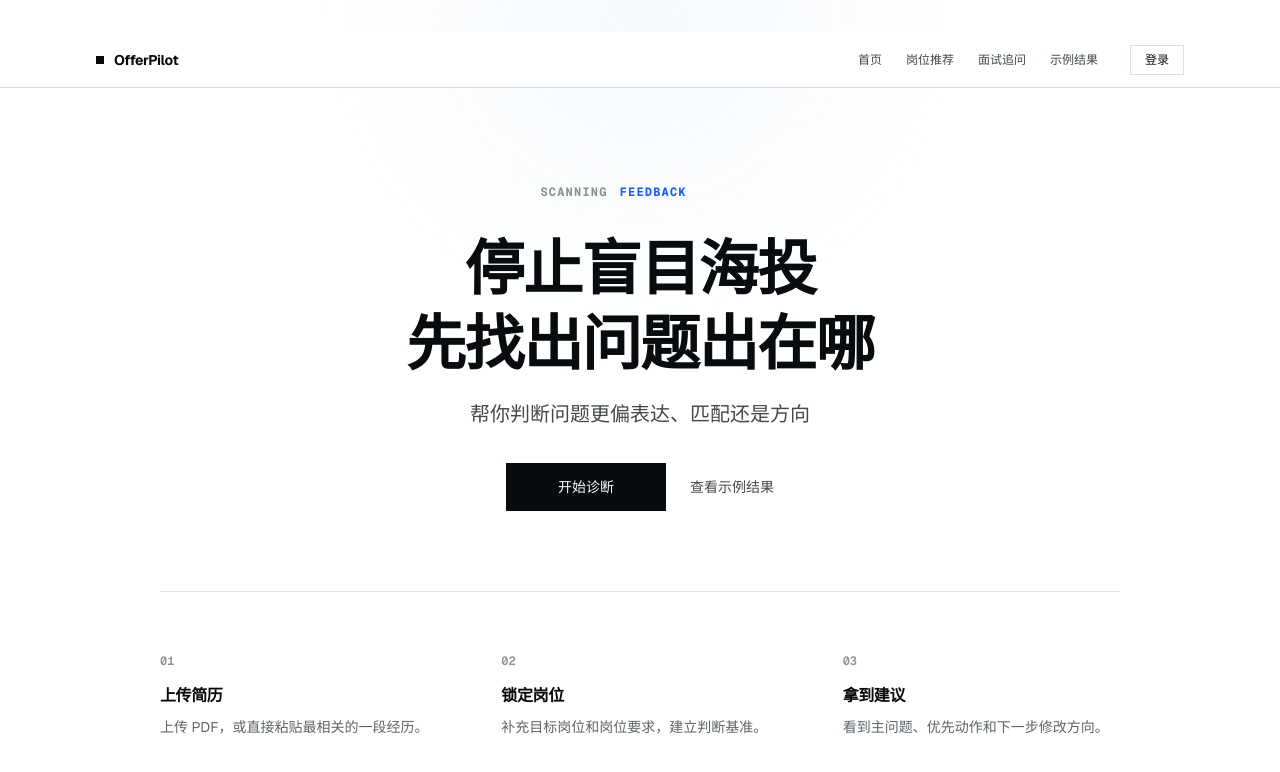
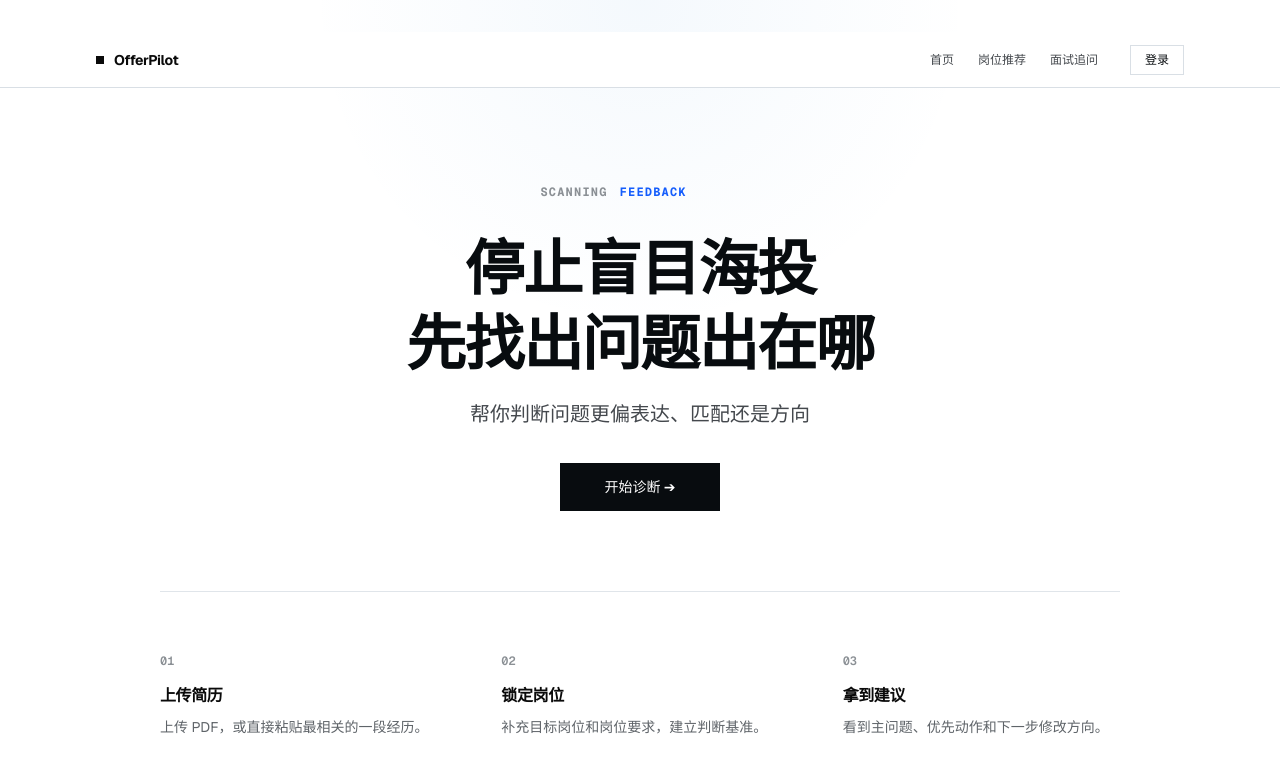
Before and after one commit to Erye932/OfferPilot-Web, a Next.js app: page / in a window 1280 px wide. Shown: the top 772 px of the page. Built offline with nearby package versions, Linux system fonts and the light colour scheme.

Commit message:
chore: remove legacy demo diagnose result and nav links

```diff
--- a/app/demo/result/page.tsx
+++ b/app/demo/result/page.tsx
@@ -1,5 +1,5 @@
-import DemoDiagnoseResult from "@/components/offerpilot/DemoDiagnoseResult";
+import { redirect } from "next/navigation";
 
 export default function DemoResultPage() {
-  return <DemoDiagnoseResult />;
+  redirect("/diagnose");
 }
--- a/components/offerpilot/CommonNav.tsx
+++ b/components/offerpilot/CommonNav.tsx
@@ -21,7 +21,6 @@ export interface CommonNavProps {
 
 const DEFAULT_NAV_ITEMS: NavItem[] = [
   { key: "diagnose", label: "开始诊断", href: "/diagnose" },
-  { key: "sample", label: "诊断样例", href: "/demo/result" },
   { label: "学校端", href: "/school/dashboard" },
 ];
 
--- a/components/offerpilot/LandingHero.tsx
+++ b/components/offerpilot/LandingHero.tsx
@@ -60,7 +60,6 @@ export default function LandingHero() {
           { label: "首页", href: "/" },
           { label: "岗位推荐", href: "/recommendations" },
           { label: "面试追问", href: "/interview" },
-          { label: "示例结果", href: "/demo/result" },
         ]}
       />
 
@@ -94,19 +93,12 @@ export default function LandingHero() {
           帮你判断问题更偏表达、匹配还是方向
         </p>
 
-        <div className="mt-8 flex flex-col items-center gap-6 sm:flex-row animate-in fade-in duration-500 delay-700">
+        <div className="mt-8 flex flex-col items-center justify-center animate-in fade-in duration-500 delay-700">
           <Link
             href="/diagnose"
-            className="inline-flex h-12 min-w-[160px] items-center justify-center rounded-none bg-neutral-900 px-6 text-sm font-medium text-white transition hover:bg-neutral-800"
+            className="inline-flex h-12 min-w-[160px] items-center justify-center rounded-none bg-neutral-900 px-8 text-sm font-medium text-white transition hover:bg-neutral-800"
           >
-            开始诊断
-          </Link>
-
-          <Link
-            href="/demo/result"
-            className="text-sm font-medium text-neutral-600 transition hover:text-neutral-900"
-          >
-            查看示例结果
+            开始诊断 ➔
           </Link>
         </div>
       </div>
```
